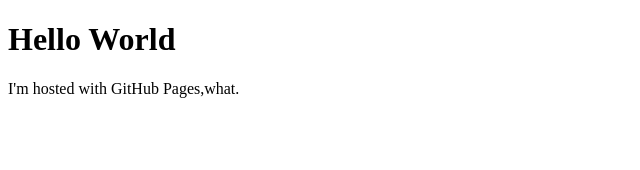
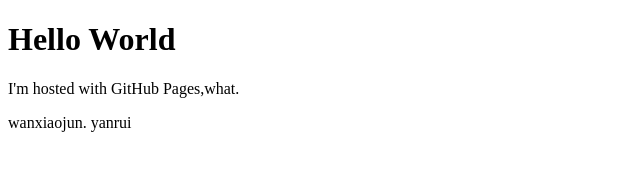
Before and after one commit to gaoy926/gaoy926.github.io, a plain HTML site: page index.html in a window 1280 px wide. Shown: the whole page, without its empty margins (0-640 px from the left). Drawn offline with Linux system fonts and the light colour scheme.

Commit message:
Update index.html

```diff
--- a/index.html
+++ b/index.html
@@ -3,5 +3,6 @@
 <body>
 <h1>Hello World</h1>
 <p>I'm hosted with GitHub Pages,what.</p>
+<p>wanxiaojun. yanrui</p>
 </body>
 </html>
```
